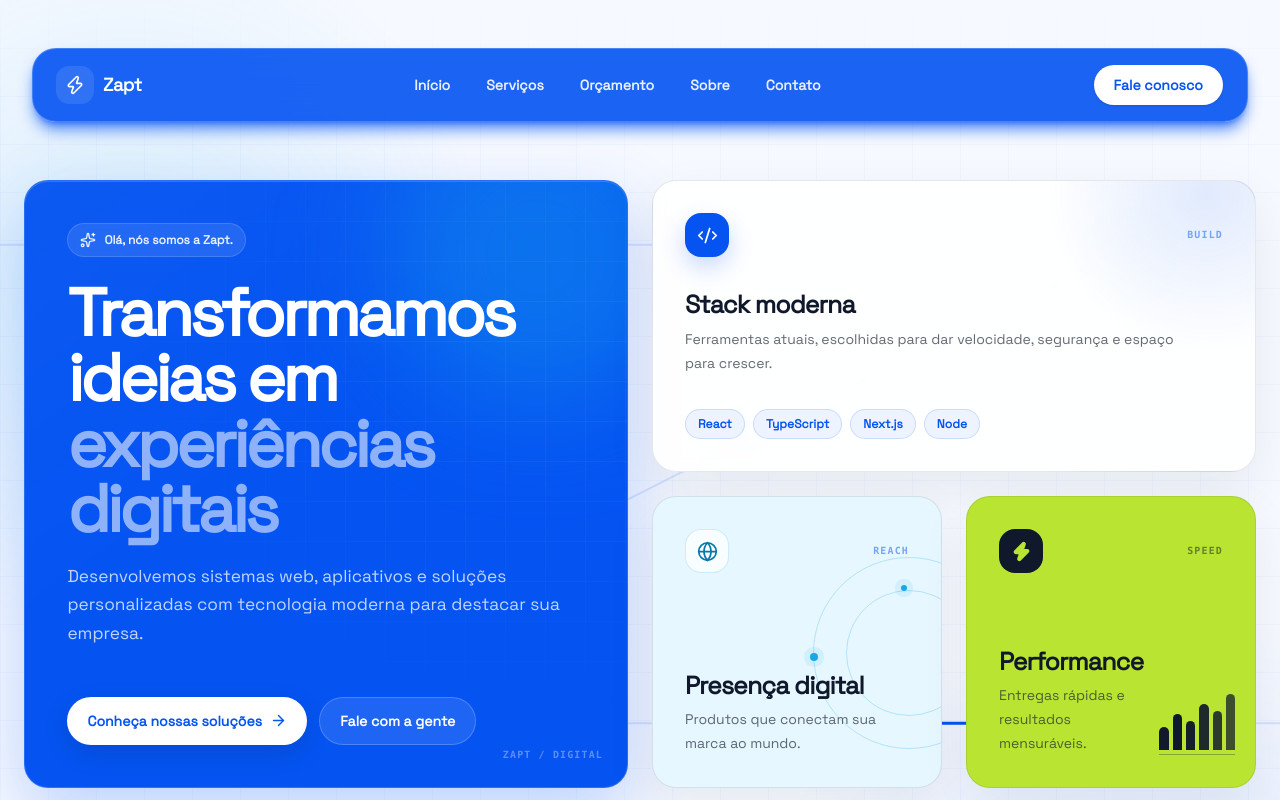
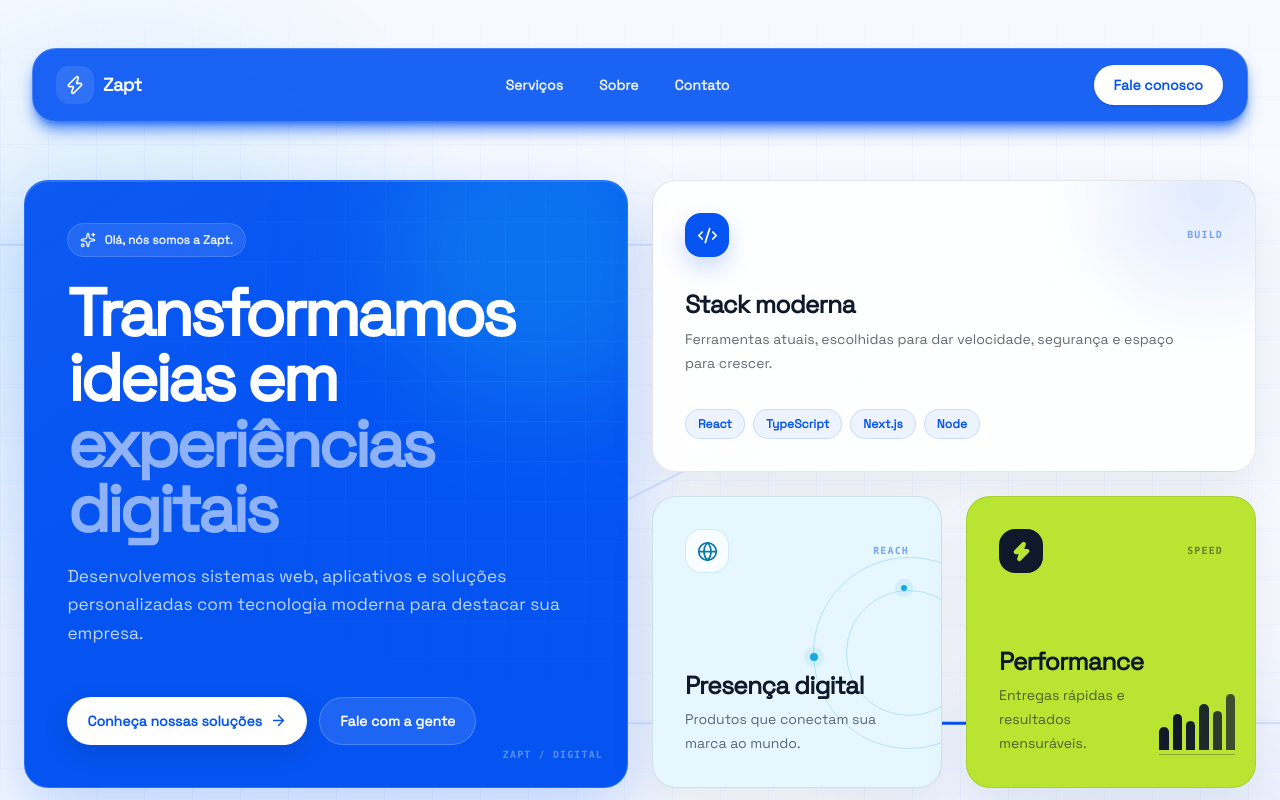
Before and after one commit to Gabriel-Andreoni/zapt, a Next.js app: page / in a window 1280 px wide. Shown: the top 800 px of the page. Built offline with nearby package versions, Linux system fonts and the light colour scheme.

Commit message:
Alteração nos elementos do menu

```diff
--- a/app/sections/Menu/index.tsx
+++ b/app/sections/Menu/index.tsx
@@ -3,9 +3,7 @@ import Link from "next/link";
 import { Menu, X, Zap } from "lucide-react";
 
 const navItems = [
-  { name: "Início", href: "#" },
   { name: "Serviços", href: "#produtos" },
-  { name: "Orçamento", href: "#" },
   { name: "Sobre", href: "#" },
   { name: "Contato", href: "#" },
 ];
```
